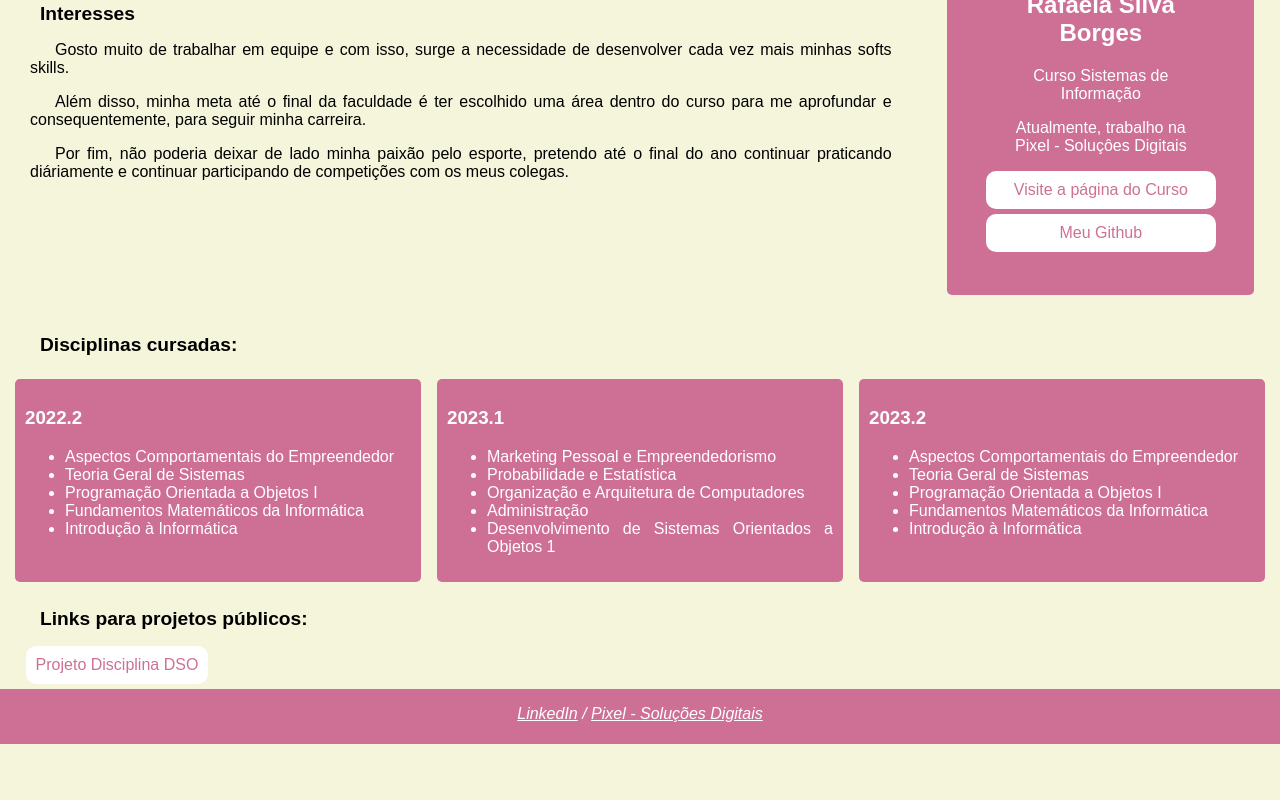
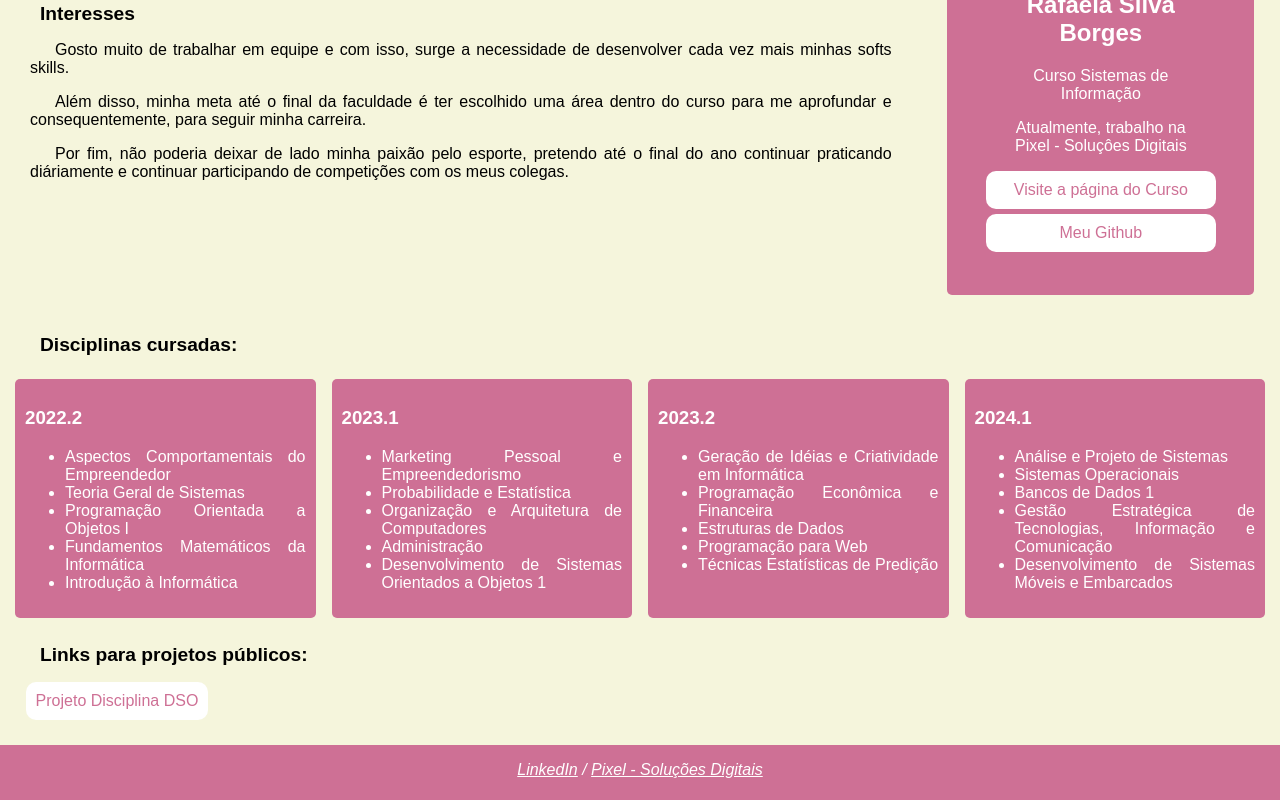
Before and after one commit to rafasborges/Pag_pessoal, a plain HTML site: page index.html in a window 1280 px wide. Shown: the part 455-1255 px from the top of the page. Before the commit the page ends 1199 px from the top, so only its background shows below. Drawn offline with Linux system fonts and the light colour scheme.

Commit message:
Atualizando

```diff
--- a/css/style.css
+++ b/css/style.css
@@ -96,7 +96,7 @@ aside>div{
     padding: 10px;
     border-radius: 10px;
     text-decoration: none;
-    margin-bottom: 5px;
+    margin-bottom: 25px;
     margin-left: 2%;
 }
 .botao_end{
@@ -115,22 +115,21 @@ aside>div>div>img{
   text-align: center;
 }
 
-
-.div_materias{
+.div_materias {
   display: flex;
   margin: 5px;
   justify-content: space-around;
   gap: 16px;
   padding: 10px;
+}
 
-}
-.div_materias > div{
+.div_materias > div {
   background-color: #ce7095;
-  width: 33.3333%;
+  width: 30%; /* Ajustei a largura para 30% */
   border-radius: 5px;
   padding: 10px;
   text-align: justify;
-  color:white;
+  color: white;
 }
 
 
--- a/index.html
+++ b/index.html
@@ -14,7 +14,7 @@
                 <li><a href="#home">Home</a></li>
                 <li><a href="#sobre_mim">Sobre mim</a></li>
                 <li><a href="#interesses">Interesses</a></li>
-                <li><a href="#disciplinas_cursadas">Discplinas Cursadas</a></li>
+                <li><a href="#disciplinas_cursadas">Disciplinas Cursadas</a></li>
                 <li><a href="html_dict.html"> Dicionário das Tags</a></li>
             </ul>
         </nav>
@@ -56,46 +56,58 @@
             </aside>
         </div>
         <h1 id = "disciplinas_cursadas"> Disciplinas cursadas:</h1>
-            <div class = div_materias>
-
-                <div>
+        <div class="div_materias">
+            <div class="card">
                 <h3>2022.2</h3>
                 <p>
                     <ul>
-                        <li>Aspectos Comportamentais do Empreendedor<br/></li>
-                        <li>Teoria Geral de Sistemas<br/></li>
-                        <li>Programação Orientada a Objetos I<br/></li>
-                        <li>Fundamentos Matemáticos da Informática<br/></li>
-                        <li>Introdução à Informática<br/></li>
+                        <li>Aspectos Comportamentais do Empreendedor</li>
+                        <li>Teoria Geral de Sistemas</li>
+                        <li>Programação Orientada a Objetos I</li>
+                        <li>Fundamentos Matemáticos da Informática</li>
+                        <li>Introdução à Informática</li>
                     </ul>
                 </p>
             </div>
-                <div>
+            <div class="card">
                 <h3>2023.1</h3>
                 <p>
                     <ul>
-                        <li>Marketing Pessoal e Empreendedorismo<br/></li>
-                        <li>Probabilidade e Estatística<br/></li>
-                        <li>Organização e Arquitetura de Computadores<br/></li>
-                        <li>Administração <br/></li>
-                        <li>Desenvolvimento de Sistemas Orientados a Objetos 1<br/></li>
+                        <li>Marketing Pessoal e Empreendedorismo</li>
+                        <li>Probabilidade e Estatística</li>
+                        <li>Organização e Arquitetura de Computadores</li>
+                        <li>Administração</li>
+                        <li>Desenvolvimento de Sistemas Orientados a Objetos 1</li>
                     </ul>
                 </p>
             </div>
-                <div>
+            <div class="card">
                 <h3>2023.2</h3>
                 <p>
                     <ul>
-                        <li>Aspectos Comportamentais do Empreendedor<br/></li>
-                        <li>Teoria Geral de Sistemas<br/></li>
-                        <li>Programação Orientada a Objetos I<br/></li>
-                        <li>Fundamentos Matemáticos da Informática<br/></li>
-                        <li>Introdução à Informática<br/></li>
+                        <li>Geração de Idéias e Criatividade em Informática</li>
+                        <li>Programação Econômica e Financeira</li>
+                        <li>Estruturas de Dados</li>
+                        <li>Programação para Web</li>
+                        <li>Técnicas Estatísticas de Predição</li>
+                    </ul>
+                </p>
+            </div>
+            <div class="card_extra">
+                <h3>2024.1</h3>
+                <p>
+                    <ul>
+                        <li>Análise e Projeto de Sistemas</li>
+                        <li>Sistemas Operacionais</li>
+                        <li>Bancos de Dados 1</li>
+                        <li>Gestão Estratégica de Tecnologias, Informação e Comunicação</li>
+                        <li>Desenvolvimento de Sistemas Móveis e Embarcados</li>
                     </ul>
                 </p>
             </div>
         </div>
-        </section>
+
+
         <section>
             <h1 id ="links">Links para projetos públicos: </h1>
             <a class = "botao_dif" href="https://github.com/rafasborges/DSOT2/tree/5c62b30db0b0010df61a2331d4f12fa6518e408d"> Projeto Disciplina DSO</a>
```
Also changed, not shown: 1 other file. Lines whose indentation alone changed are shown as unchanged.
